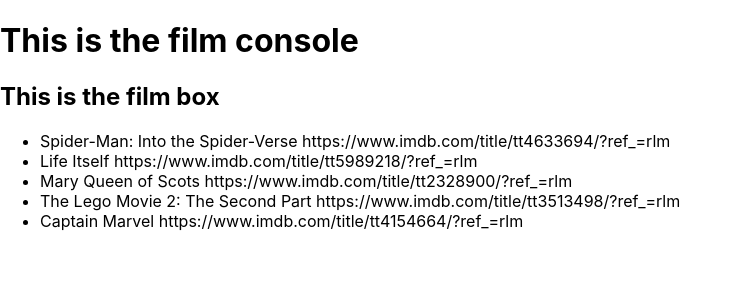
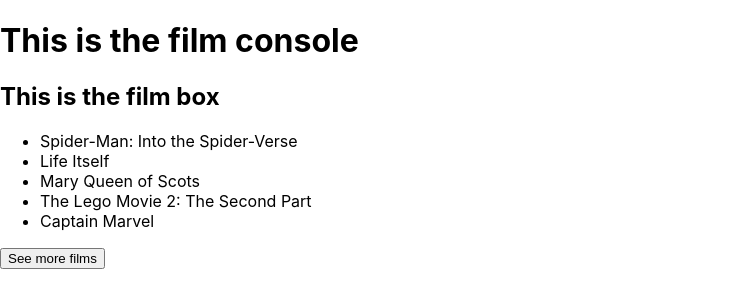
Before and after one commit to emmikoivisto/film-list-react, a React (Create React App) app: page / in a window 1280 px wide. Shown: the top 308 px of the page, without its empty margins (0-742 px from the left). Built offline with nearby package versions, Linux system fonts and the light colour scheme.

Commit message:
film and film box, button added

```diff
--- a/src/App.js
+++ b/src/App.js
@@ -6,6 +6,7 @@
   return (
     <>
       <FilmConsole></FilmConsole>
+      <button>See more films</button>
     </>
   );
 }
--- a/src/components/Film.js
+++ b/src/components/Film.js
@@ -1,6 +1,8 @@
 const Film = ({children}) => {
     return (
-        <li>{children}</li>
+        <li>
+            {children}
+        </li>
     )
 };
 
--- a/src/components/FilmBox.js
+++ b/src/components/FilmBox.js
@@ -4,7 +4,7 @@
 
     const filmList = films.map( film => {
         return (
-            <Film filmItem={film.name} key={film.id}>{film.name} {film.url}</Film>
+            <Film filmItem={film.name} key={film.id}>{film.name}</Film>
         )
     });
 
```
